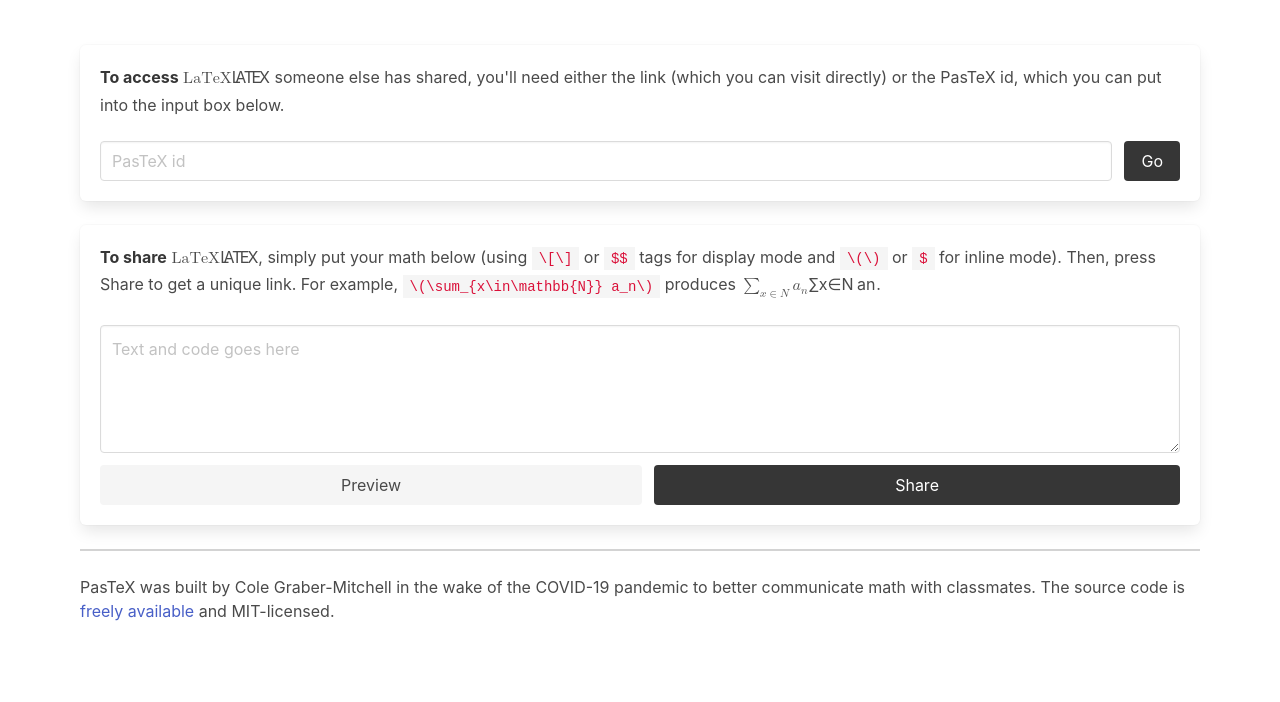
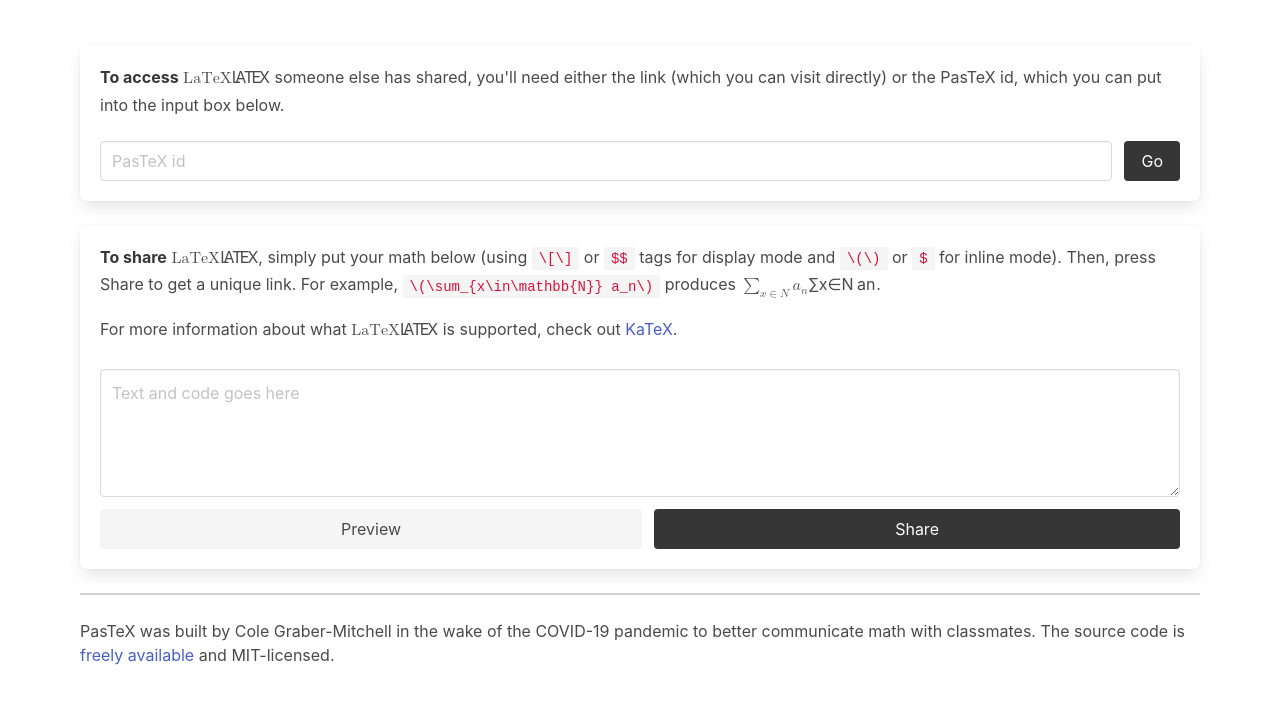
Before and after one commit to cgm616/pastex, a website built with webpack: page public/index.html in a window 1280 px wide. Shown: the part 144-846 px from the top of the page. Built offline with nearby package versions, Linux system fonts and the light colour scheme.

Commit message:
Add link to supported LaTeX on index

```diff
--- a/public/index.html
+++ b/public/index.html
@@ -58,6 +58,7 @@
                             <strong>To share</strong> \(\LaTeX\), simply put your math below (using <code>\[\]</code> or <code>$$</code> tags for display mode and <code>\(\)</code> or <code>$</code> for inline mode). Then, press Share to get a unique link.
                             For example, <code>\(\sum_{x\in\mathbb{N}} a_n\)</code> produces \(\sum_{x\in\mathbb{N}} a_n\).
                         </p>
+                        <p>For more information about what \(\LaTeX\) is supported, check out <a href="https://katex.org/docs/supported.html">KaTeX</a>.</p>
                     </div>
                     <div class="field">
                         <div class="control">
```
